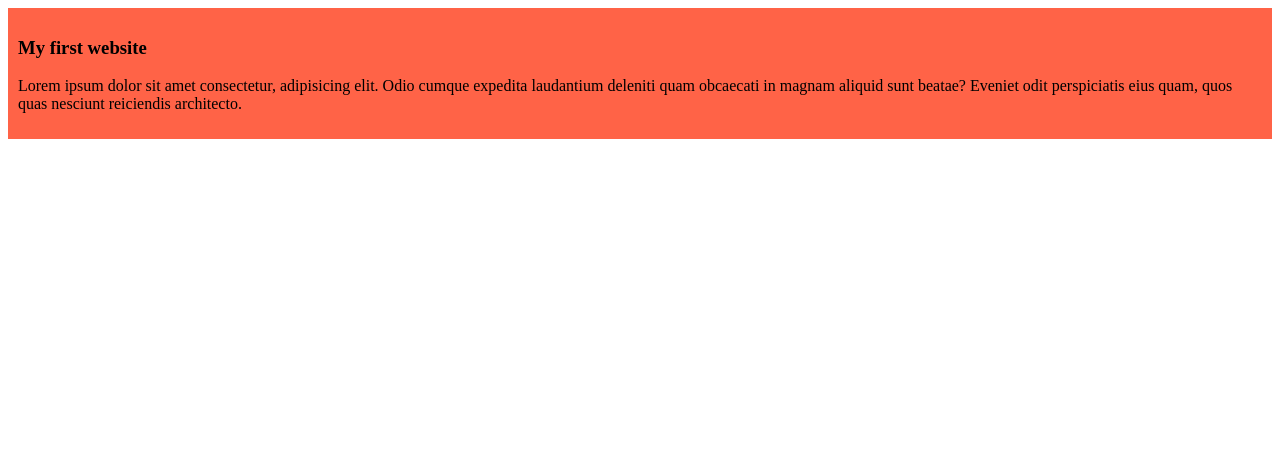
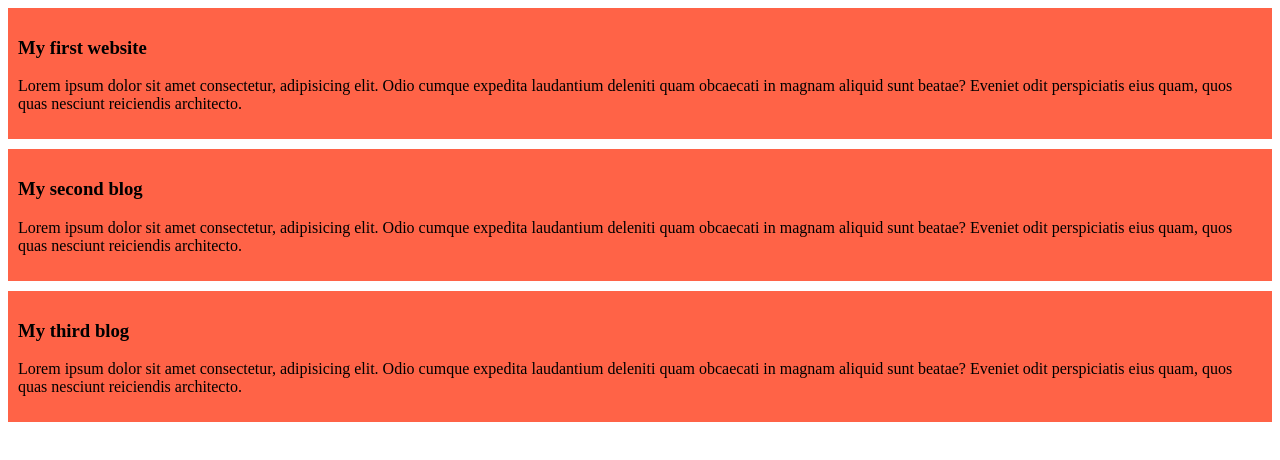
Before and after one commit to mhjoy1240/my-simple-website, a plain HTML site: page index.html in a window 1280 px wide. Drawn offline with Linux system fonts and the light colour scheme.

Commit message:
added the second and the third blog

```diff
--- a/index.html
+++ b/index.html
@@ -8,7 +8,15 @@
 </head>
 <body>
     <div>
-        <h3>My first website</h3>
+     <h3>My first website</h3>
+        <p>Lorem ipsum dolor sit amet consectetur, adipisicing elit. Odio cumque expedita laudantium deleniti quam obcaecati in magnam aliquid sunt beatae? Eveniet odit perspiciatis eius quam, quos quas nesciunt reiciendis architecto.</p>
+    </div>
+    <div>
+        <h3>My second blog</h3>
+        <p>Lorem ipsum dolor sit amet consectetur, adipisicing elit. Odio cumque expedita laudantium deleniti quam obcaecati in magnam aliquid sunt beatae? Eveniet odit perspiciatis eius quam, quos quas nesciunt reiciendis architecto.</p>
+    </div>
+    <div>
+        <h3>My third blog</h3>
         <p>Lorem ipsum dolor sit amet consectetur, adipisicing elit. Odio cumque expedita laudantium deleniti quam obcaecati in magnam aliquid sunt beatae? Eveniet odit perspiciatis eius quam, quos quas nesciunt reiciendis architecto.</p>
     </div>
 
--- a/styles/blog.css
+++ b/styles/blog.css
@@ -1,4 +1,5 @@
 div{
     background-color: tomato;
     padding: 10px ;
+    margin-bottom: 10px;
 }
```
